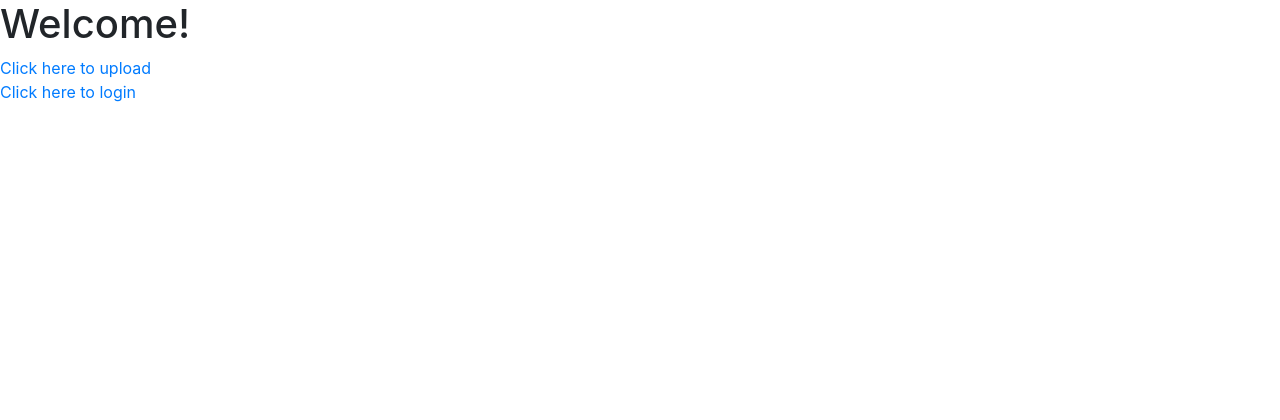
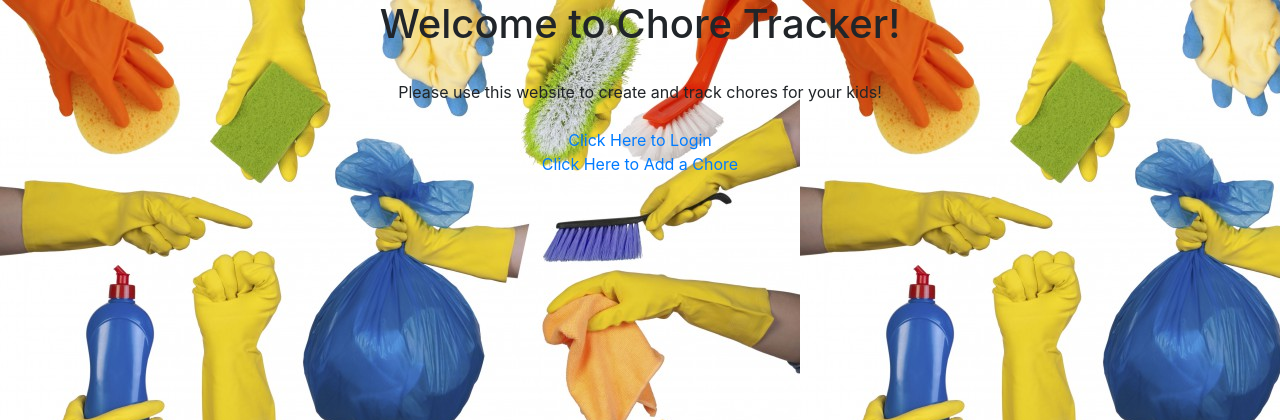
Before and after one commit to catonsun/cs329e-3, a Flask app: page / in a window 1280 px wide. Shown: the top 420 px of the page. Run offline with Flask 2, Linux system fonts and the light colour scheme; some libraries are stand-ins or nearby versions.

Commit message:
front end
need to show background still

```diff
--- a/TEMPLATES/home.html
+++ b/TEMPLATES/home.html
@@ -1,9 +1,14 @@
 {% extends 'layout.html' %}
 
 {% block body %}
-    <h1>Welcome!</h1>
-    <a href="/upload">Click here to upload</a>
-    <br>
-    <a href="/login">Click here to login</a>
-
+    <style>
+        body {
+            background-image: url(chores.jpg);
+        }
+    </style>
+    <center><h1>Welcome to Chore Tracker!</h1>
+        <br> <text>Please use this website to create and track chores for your kids!</text> <br> <br>
+        <a href="/login">Click Here to Login</a>
+        <br>
+        <a href="/upload">Click Here to Add a Chore</a></center>
 {% endblock %}
--- a/TEMPLATES/login.html
+++ b/TEMPLATES/login.html
@@ -6,8 +6,10 @@
 <form action="/login" method="post" enctype="multipart/form-data">
     Username:
     <input type="text" name="username" required>
+    <br>
     Password:
     <input type="text" name="password" required>
+    <br>
     <input type="submit" value="Submit">
 </form>
 {% endblock %}
```
Also changed, not shown: TEMPLATES/chores.jpg (added).
